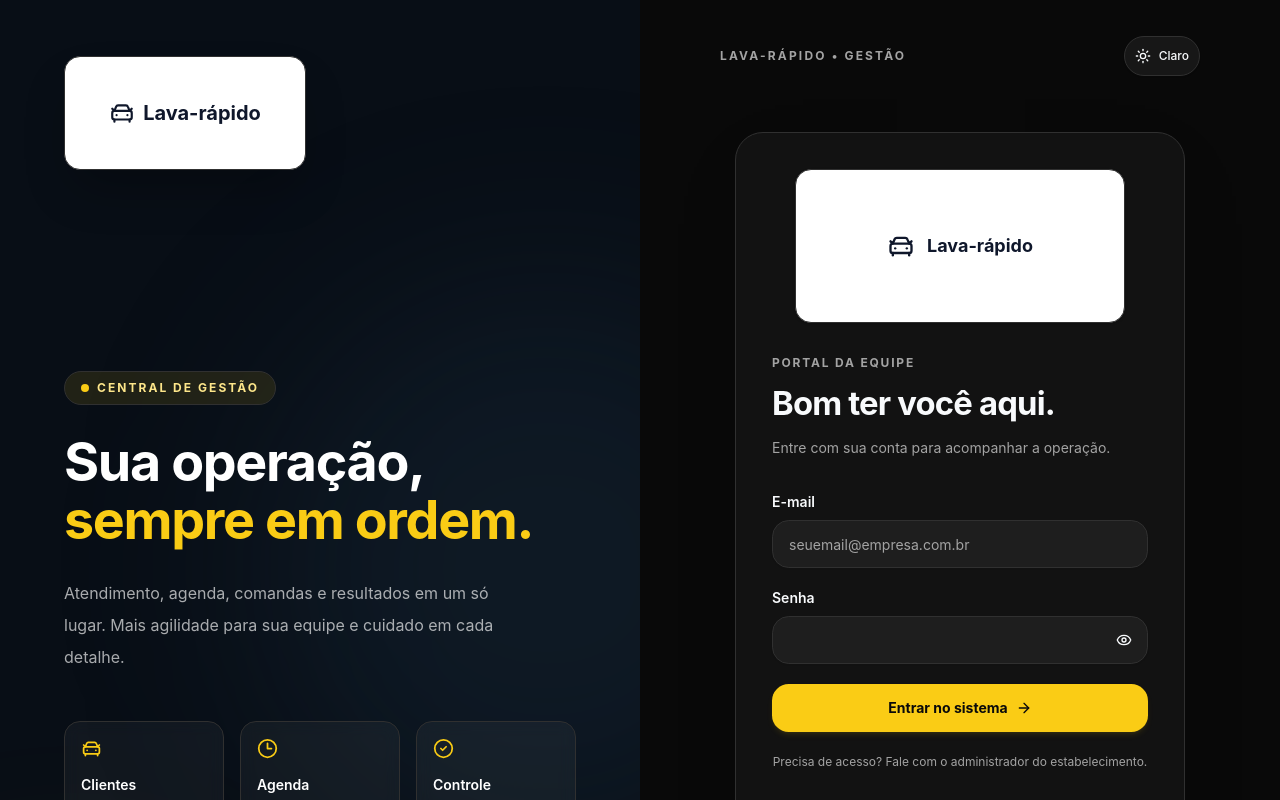
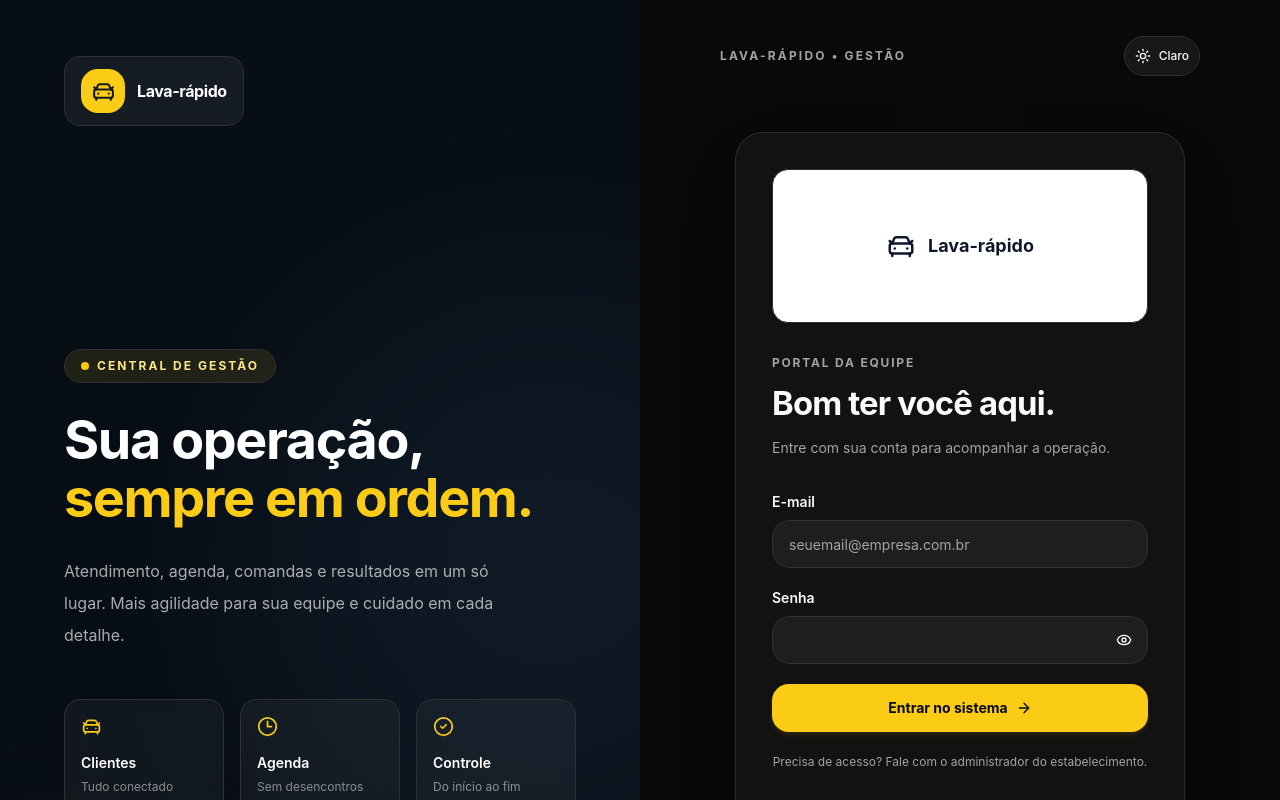
Before and after one commit to Raphaeljdk/aquaflow-gestao, a Next.js app: page /login in a window 1280 px wide. Shown: the top 800 px of the page. Built offline with nearby package versions, Linux system fonts and the light colour scheme; no server answers; the database is empty.

Commit message:
Eliminar logo duplicada e ampliar a imagem principal do login responsivo

```diff
--- a/src/components/login.tsx
+++ b/src/components/login.tsx
@@ -65,8 +65,10 @@ export function Login() {
       <section className="relative hidden min-h-dvh flex-col justify-between overflow-hidden bg-[#080e16] px-10 py-12 text-white lg:flex xl:px-16 xl:py-14">
         <div aria-hidden="true" className="pointer-events-none absolute -right-48 top-1/4 size-[570px] rounded-full bg-[#2c4660]/20 blur-[100px]" />
         <div aria-hidden="true" className="pointer-events-none absolute -left-32 bottom-[-170px] size-[400px] rounded-full bg-[#facc15]/10 blur-[90px]" />
-        <Link href="/login" className="relative inline-flex w-fit rounded-2xl border border-white/15 bg-white p-2 shadow-2xl shadow-black/30">
-          {companyLogo ? <img src={companyLogo} alt={companyName} className="h-24 w-56 rounded-lg object-contain" /> : <div className="flex h-24 w-56 items-center justify-center gap-2 text-xl font-bold text-slate-900"><CarFront size={26}/>{companyName}</div>}
+        <Link href="/login" aria-label={companyName + " · início"}
+          className="relative inline-flex max-w-full items-center gap-3 self-start rounded-2xl border border-white/15 bg-white/[.06] px-4 py-3 backdrop-blur-sm">
+          <span className="flex size-11 shrink-0 items-center justify-center rounded-xl bg-[#facc15] text-[#101820]"><CarFront size={25}/></span>
+          <span className="truncate text-base font-bold tracking-tight text-white">{companyName}</span>
         </Link>
         <div className="relative max-w-lg py-16">
           <div className="mb-7 inline-flex items-center gap-2 rounded-full border border-[#facc15]/20 bg-[#facc15]/10 px-4 py-2 text-xs font-bold uppercase tracking-[.17em] text-[#fde68a]">
@@ -116,8 +118,8 @@ export function Login() {
         <div className="mx-auto flex w-full max-w-[450px] flex-1 flex-col justify-center py-10 sm:py-14">
           <div className="rounded-[28px] border border-border bg-card p-6 shadow-[0_24px_80px_-40px_rgba(0,0,0,.35)] sm:p-9">
             <div className="mb-8 flex justify-center">
-              <div className="flex w-full max-w-[330px] justify-center rounded-2xl border border-border bg-white p-3 shadow-sm">
-                {companyLogo ? <img src={companyLogo} alt={companyName} className="h-28 w-full rounded-lg object-contain sm:h-32" /> : <div className="flex h-28 w-full items-center justify-center gap-3 rounded-lg px-3 text-center text-lg font-bold text-slate-900 sm:h-32"><CarFront size={28}/>{companyName}</div>}
+              <div className="flex w-full max-w-[380px] items-center justify-center overflow-hidden rounded-2xl border border-border bg-white p-2 shadow-sm sm:p-3">
+                {companyLogo ? <img src={companyLogo} alt={"Logo completa de " + companyName} className="block h-auto max-h-44 w-full object-contain" /> : <div className="flex min-h-32 w-full items-center justify-center gap-3 rounded-lg px-3 text-center text-lg font-bold text-slate-900"><CarFront size={30}/>{companyName}</div>}
               </div>
             </div>
             <p className="mb-2 text-xs font-bold uppercase tracking-[.15em] text-muted-foreground">Portal da equipe</p>
```
